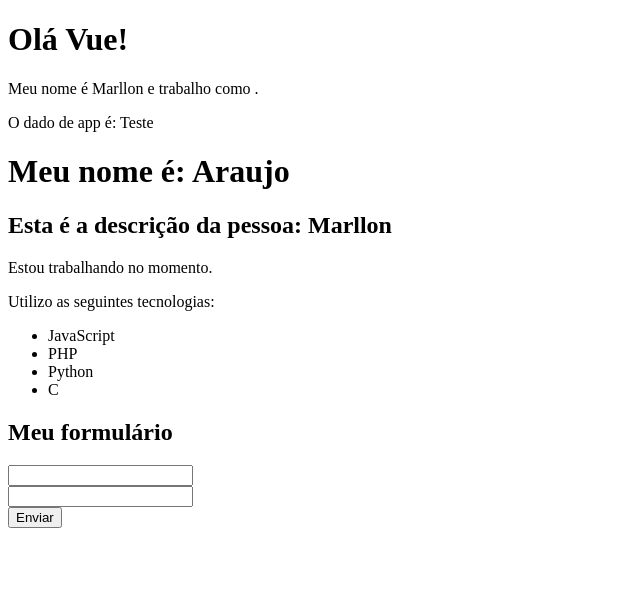
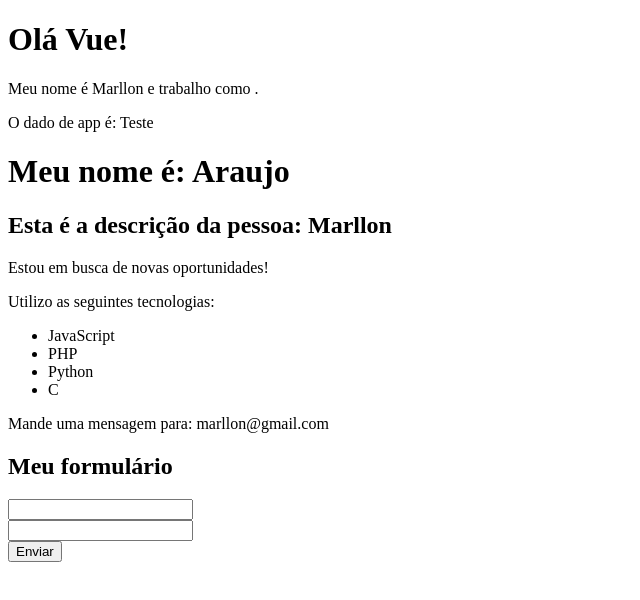
Before and after one commit to marllon2004/vue3, a Vue app in the folder 2_projeto_vue/: page / in a window 1280 px wide. Shown: the top 600 px of the page, without its empty margins (0-640 px from the left). Built offline with nearby package versions, Linux system fonts and the light colour scheme.

Commit message:
diretivas

```diff
--- a/2_projeto_vue/src/components/Info.vue
+++ b/2_projeto_vue/src/components/Info.vue
@@ -1,6 +1,7 @@
 <template>
     <div>
-        <p>Estou trabalhando no momento.</p>
+        <p v-if="esta_trabalhando">Estou trabalhando no momento.</p>
+        <p v-else>Estou em busca de novas oportunidades!</p>
         <p>Utilizo as seguintes tecnologias:</p>
         <ul>
             <li>JavaScript</li>
@@ -8,12 +9,20 @@
             <li>Python</li>
             <li>C</li>
         </ul>
+        <p v-show="mostrar_email">Mande uma mensagem para: {{ email }}</p>
     </div>
 </template>
 
 <script>
 
 export default {
-    name: 'Info'
+    name: 'Info',
+    data() {
+        return {
+            esta_trabalhando: false,
+            mostrar_email: true,
+            email: 'marllon@gmail.com'
+        }
+    }
 }
 </script>
```
